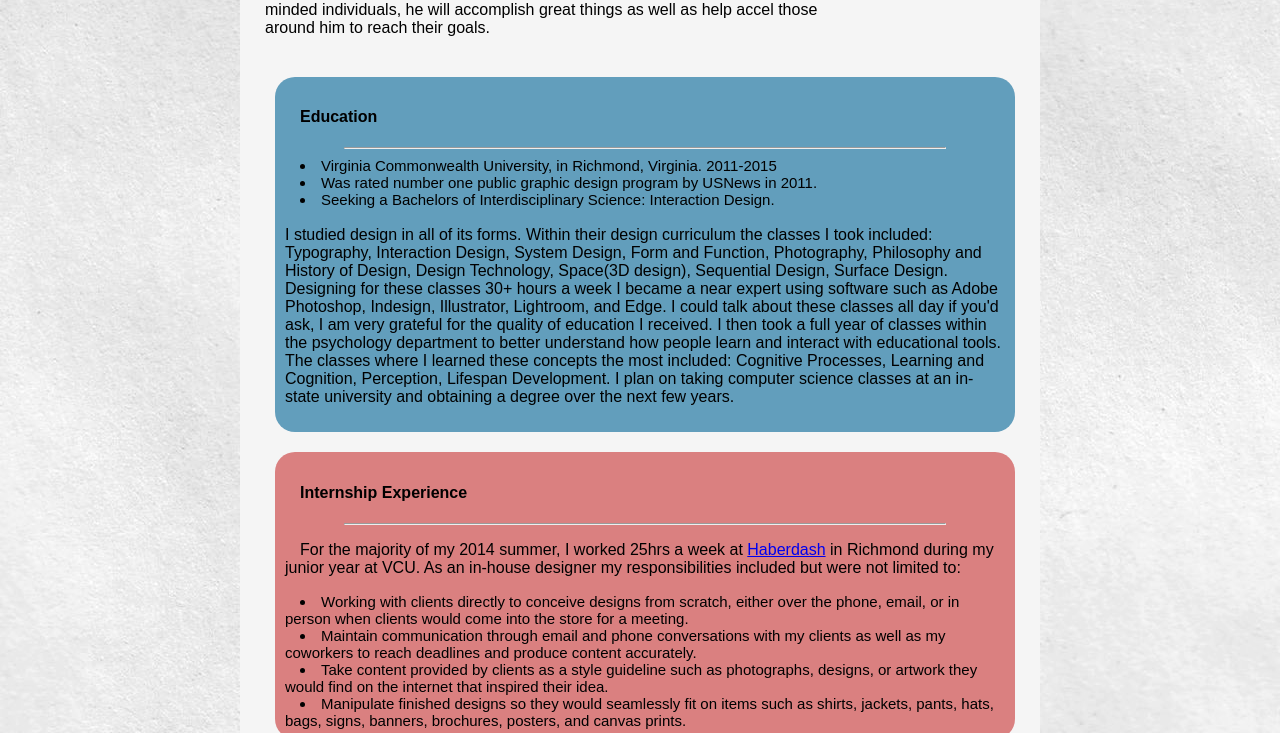
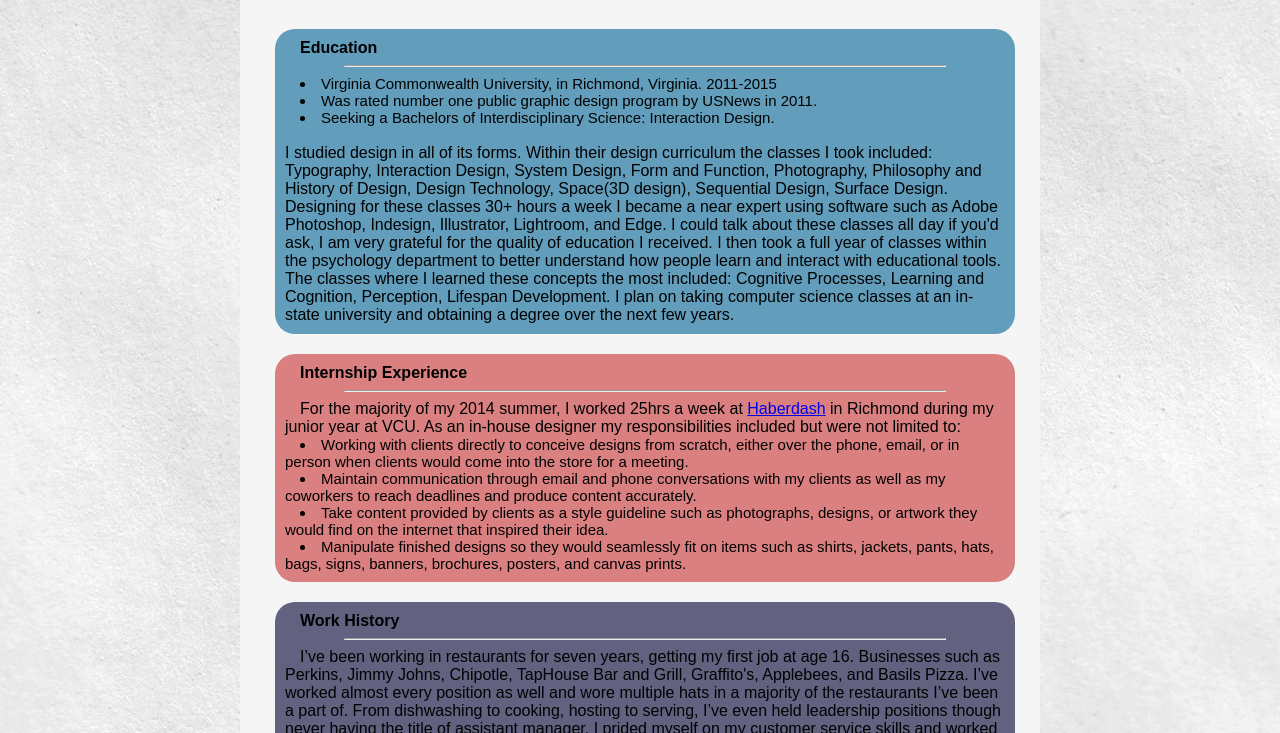
Before and after one commit to andrew-wiskus/andrewWiskus.github.io, a plain HTML site: page index.html in a window 1280 px wide. Shown: the part 155-888 px from the top of the page. Drawn offline with Linux system fonts and the light colour scheme.

Commit message:
Add files via upload

```diff
--- a/stylesheet.css
+++ b/stylesheet.css
@@ -1,10 +1,3 @@
-1. Added a border-radius to the background to give it a softer look
-2. Added fall-back fonts incase browser doesnt have Arial
-3. Added a hover effect over my link and made it open in a new tab instead of changing current page
-4. Set base css padding/border/margin to 0 for better control over placements
-5. Shortened bodys background so the background box would fit better with content
-6. Changed divs to sections and gave each section a unique background-color with rounded edges to seperate content visually
-7. Gave my email and phonenumber tags to take advantage of the communication tools offered by HTML5
 
 html, body, h1, h2, h3, h4, ul, ol, li, p, a {
   padding: 0;
```
